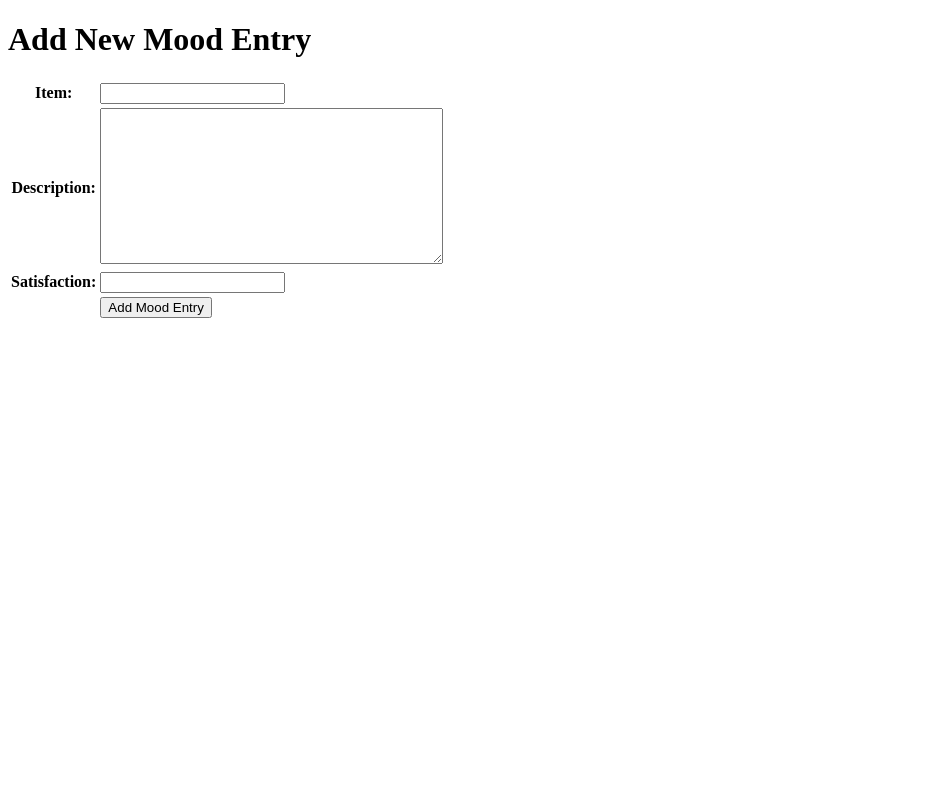
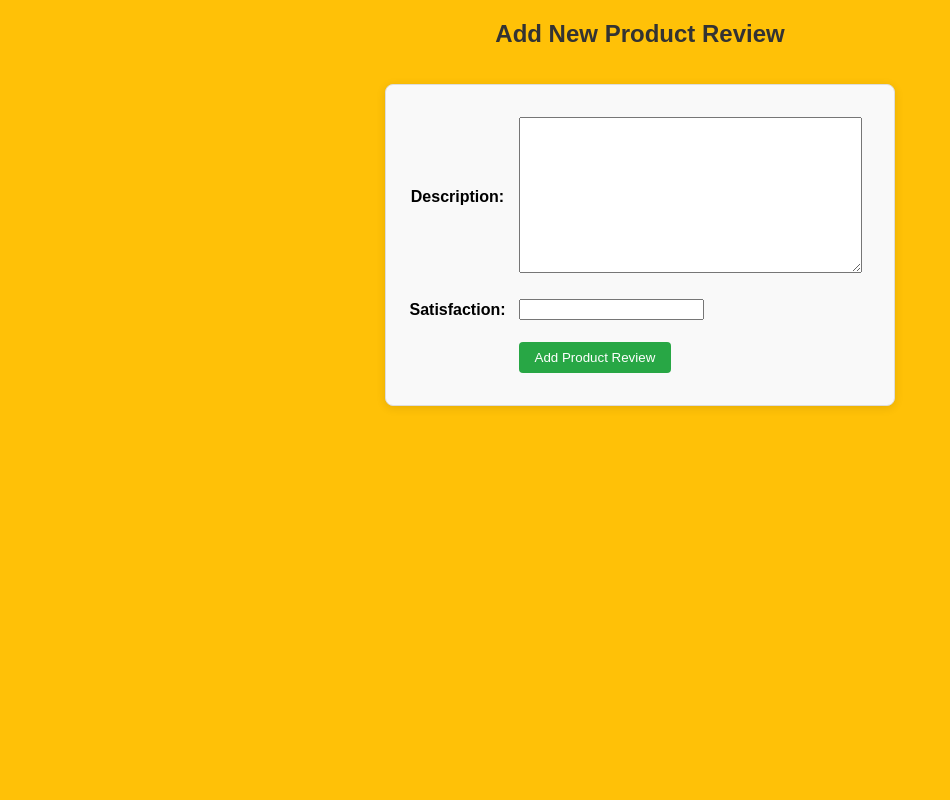
Before and after one commit to Felixsimbolon/Tugas2PBP, a Django app: page /create-product-entry in a window 1280 px wide. Shown: the whole page, without its empty margins (0-950 px from the left). Run offline with Django 4.2, Linux system fonts and the light colour scheme.

Commit message:
perubahan design

```diff
--- a/main/forms.py
+++ b/main/forms.py
@@ -4,4 +4,4 @@ from main.models import Product
 class ProductEntryForm(ModelForm):
     class Meta:
         model = Product
-        fields = ["item", "description", "satisfaction"]
+        fields = ["description", "satisfaction"]
--- a/main/templates/create_product_entry.html
+++ b/main/templates/create_product_entry.html
@@ -1,7 +1,65 @@
 {% extends 'base.html' %}
 {% block content %}
-<h1>Add New Mood Entry</h1>
+<header>
+  <h1 class="title">Add New Product Review</h1>
+</header>
+<style>
+header .title {
+  text-align: center;
+  font-size: 24px;
+  margin-top: 20px;
+  font-family: Arial, sans-serif;
+  color: #333;
+}
+body {
+    font-family: 'Arial', sans-serif;
+    background-color: #FFC107; /* Orange background */
+    margin: 0;
+    padding: 0;
+    display: flex;
+    flex-direction: column;
+    min-height: 100vh;
+}
 
+/* Style untuk kontainer form */
+.form-container {
+  display: flex;
+  justify-content: center;
+  align-items: center;
+  margin-top: 20px;
+}
+
+/* Style untuk tabel */
+table {
+  border: 1px solid #ddd;
+  padding: 20px;
+  box-shadow: 0 2px 10px rgba(0, 0, 0, 0.1);
+  border-radius: 8px;
+  background-color: #f9f9f9;
+}
+
+/* Style untuk tabel sel dan input */
+table td {
+  padding: 10px;
+}
+
+/* Style untuk tombol submit */
+input[type="submit"] {
+  padding: 8px 16px;
+  background-color: #28a745;
+  color: #fff;
+  border: none;
+  border-radius: 4px;
+  cursor: pointer;
+}
+
+input[type="submit"]:hover {
+  background-color: #218838;
+}
+</style>
+
+
+<div class="form-container">
   <form method="POST">
     {% csrf_token %}
     <table>
@@ -9,10 +67,11 @@
       <tr>
         <td></td>
         <td>
-        <input type="submit" value="Add Mood Entry" />
+          <input type="submit" value="Add Product Review" />
         </td>
       </tr>
     </table>
   </form>
+</div>
 
 {% endblock %}
--- a/main/views.py
+++ b/main/views.py
@@ -9,6 +9,9 @@ def show_main(request):
         'name' : 'Jeremi Felix Adiyatma',
         'npm' : '2306219575',
         'kelas' : 'PBP B',
+        'item' : 'Gitar Michael jackson',
+        'price' : 600000,
+        'description' : 'this is the guitar that Michael Jackson used on his tour in early 2009 months before he died',
         'product_entries': product_entries
     }
 
--- a/templates/base.html
+++ b/templates/base.html
@@ -5,6 +5,7 @@
     <meta charset="UTF-8" />
     <meta name="viewport" content="width=device-width, initial-scale=1.0" />
     {% block meta %} {% endblock meta %}
+
   </head>
 
   <body>
```
Also changed, not shown: main/templates/main.html (+166 -31 lines). Lines whose indentation alone changed are shown as unchanged.
